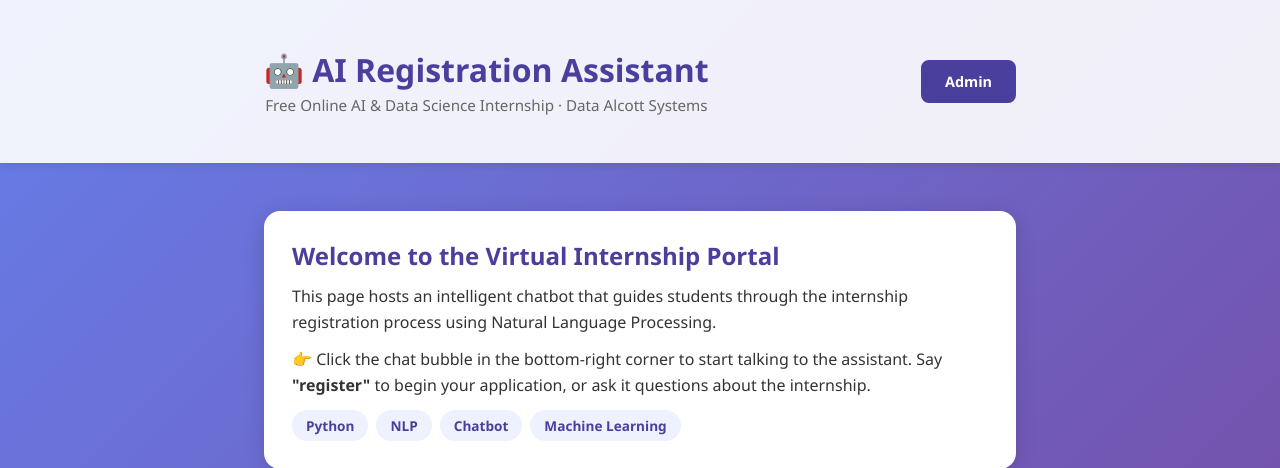
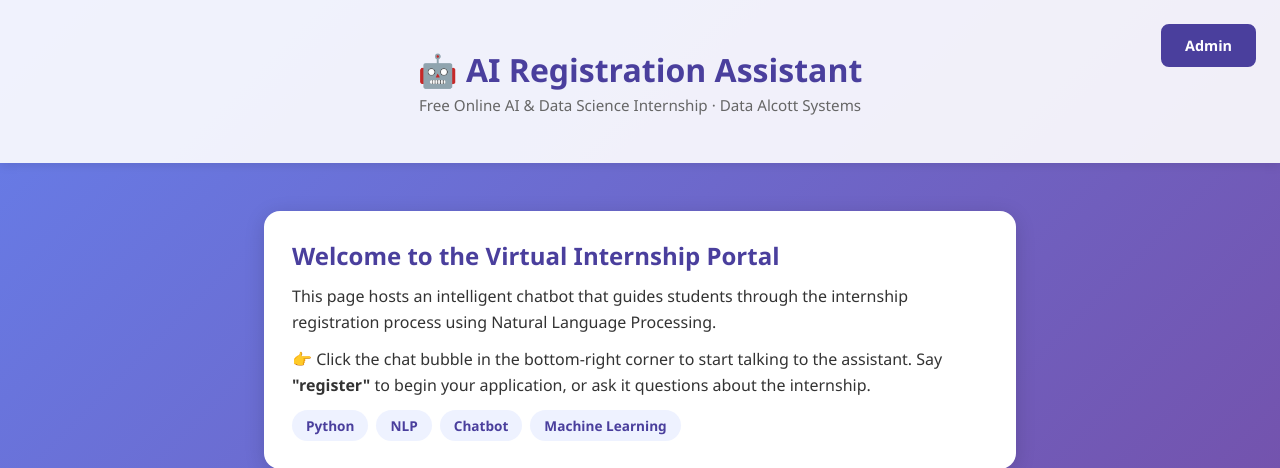
Before and after one commit to Rounak-Guchhait/AI-Registration-Assistant, a Flask app: page / in a window 1280 px wide. Shown: the top 468 px of the page. Run offline with Flask 3, Linux system fonts and the light colour scheme.

Commit message:
Center-align header, position Admin button at top-right

```diff
--- a/static/style.css
+++ b/static/style.css
@@ -16,19 +16,13 @@ body {
     padding: 24px;
     text-align: center;
     box-shadow: 0 2px 10px rgba(0, 0, 0, 0.1);
-}
-
-.site-header .container {
-    text-align: center;
-}
-
-.header-row {
-    display: flex;
-    justify-content: space-between;
-    align-items: center;
+    position: relative;
 }
 
 .admin-link {
+    position: absolute;
+    top: 24px;
+    right: 24px;
     background: #4a3f9d;
     color: #fff;
     padding: 10px 22px;
--- a/templates/index.html
+++ b/templates/index.html
@@ -10,13 +10,11 @@
 
     <!-- Simple page content so the widget has something behind it -->
     <header class="site-header">
-        <div class="container header-row">
-            <div>
-                <h1>🤖 AI Registration Assistant</h1>
-                <p>Free Online AI &amp; Data Science Internship · Data Alcott Systems</p>
-            </div>
-            <a href="{{ url_for('admin.login') }}" class="admin-link">Admin</a>
+        <div class="container">
+            <h1>🤖 AI Registration Assistant</h1>
+            <p>Free Online AI &amp; Data Science Internship · Data Alcott Systems</p>
         </div>
+        <a href="{{ url_for('admin.login') }}" class="admin-link">Admin</a>
     </header>
 
     <main class="container">
```
